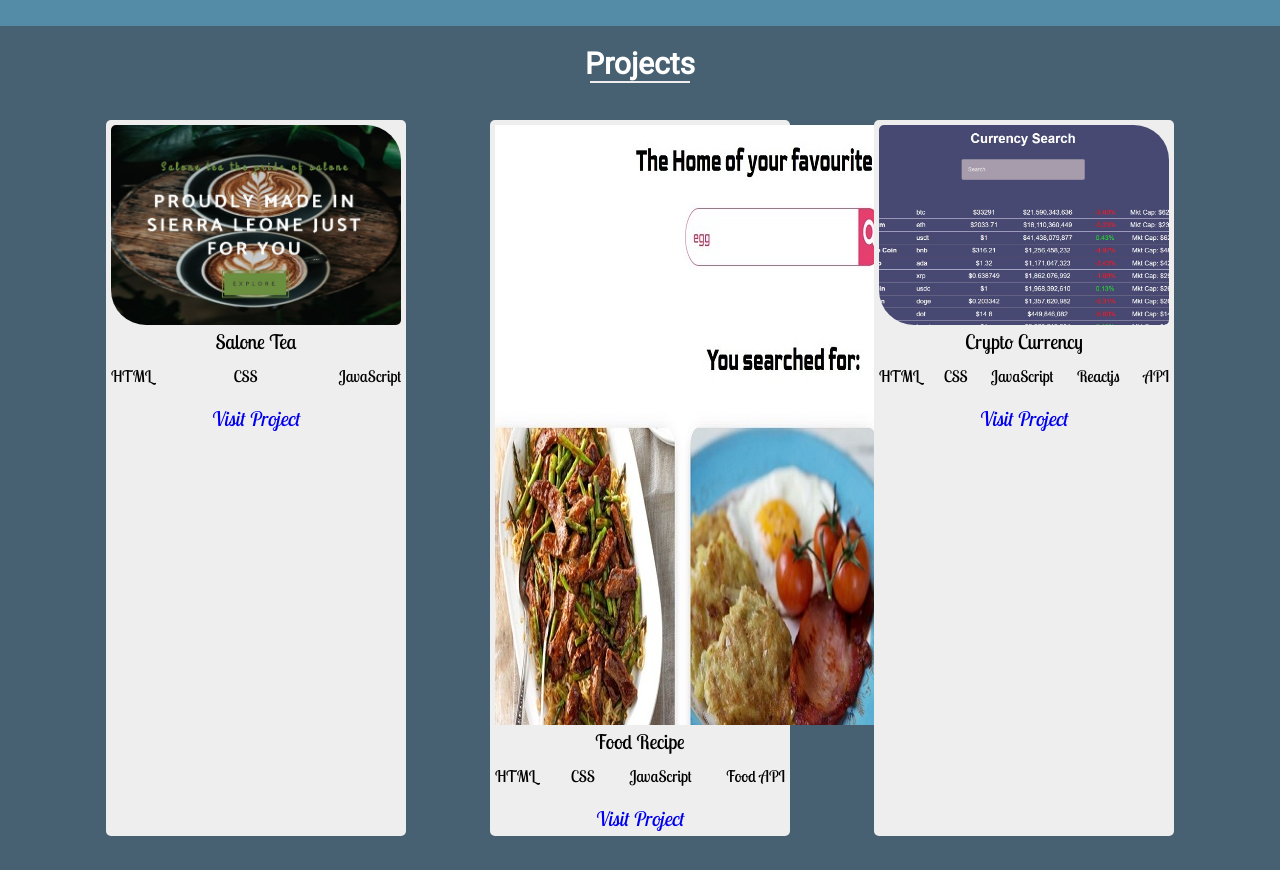
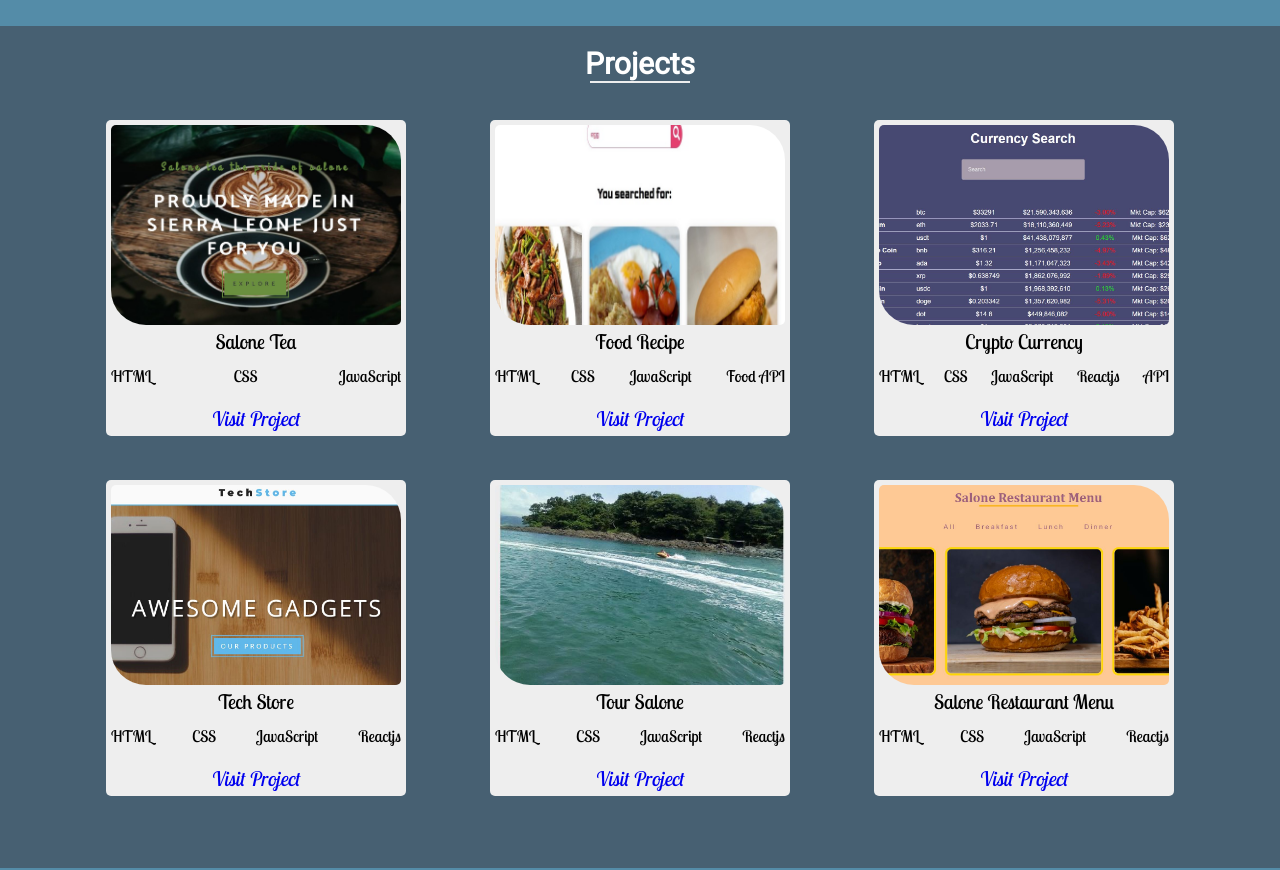
Before and after one commit to Alphaalimamy/simple-code-technologies, a plain HTML site: page index.html in a window 1280 px wide. Shown: the part 1940-2810 px from the top of the page. Drawn offline with nearby package versions, Linux system fonts and the light colour scheme.

Commit message:
project image

```diff
--- a/style.css
+++ b/style.css
@@ -173,7 +173,7 @@ hr {
   padding: 5px;
   transition: all 0.3s ease-in-out;
 }
-.img {
+.details img {
   width: 100%;
   height: 200px;
   border-radius: 5px 35px;
```
